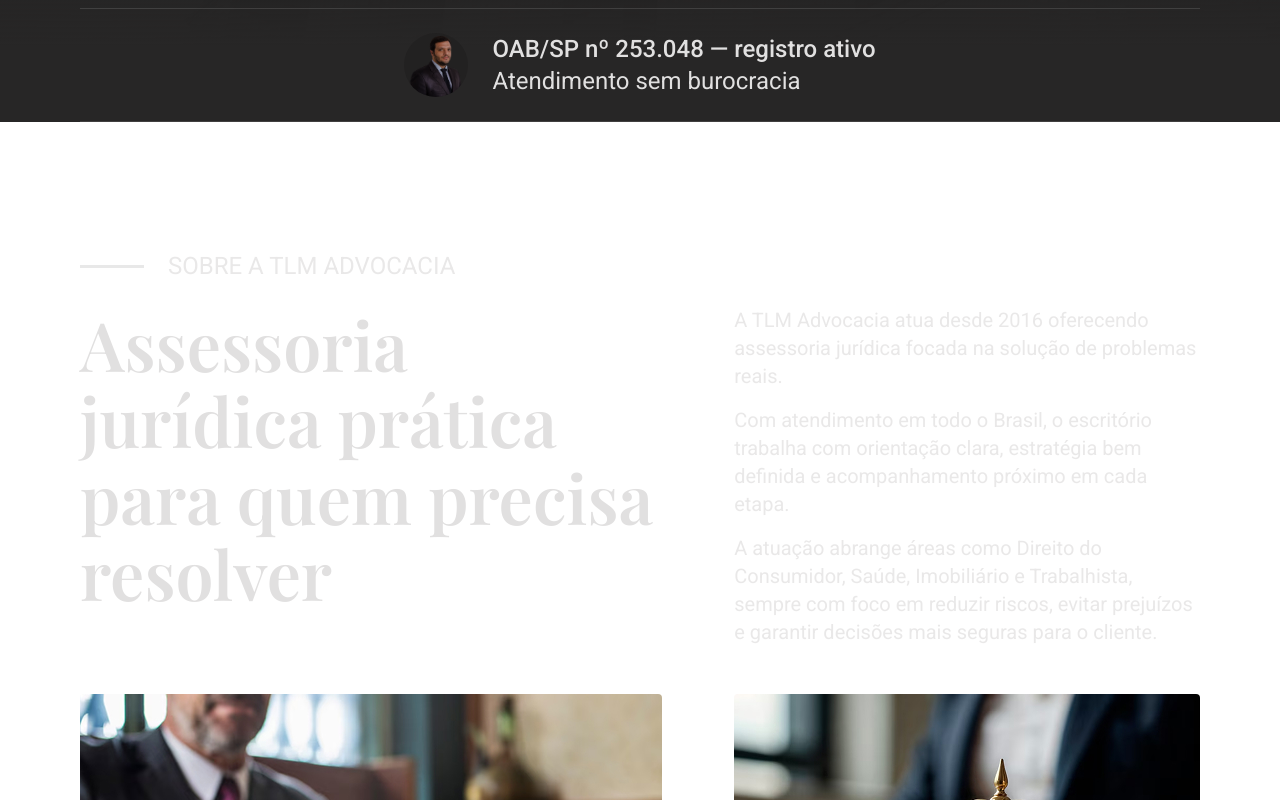
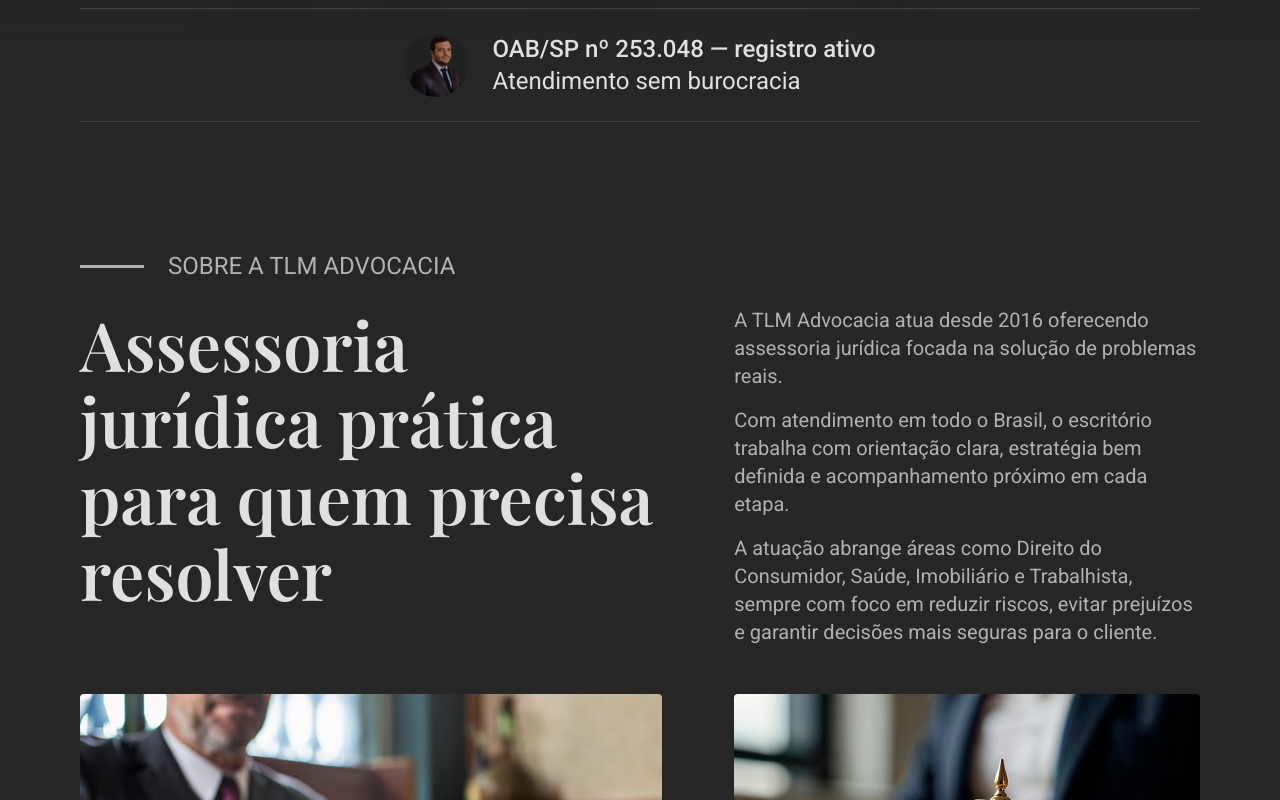
Before and after one commit to tenoriobn/tlm-advocacia, a Next.js app: page / in a window 1280 px wide. Shown: the part 720-1520 px from the top of the page. Built offline with nearby package versions, Linux system fonts and the light colour scheme.

Commit message:
refactor: :recycle: Ajusta imagem de fundo da herosection

```diff
--- a/src/app/(home)/HeroSection/index.tsx
+++ b/src/app/(home)/HeroSection/index.tsx
@@ -7,7 +7,7 @@ export default function HeroSection() {
     <section
       id="inicio"
       aria-labelledby="titulo-principal"
-      className="bg-header bg-cover w-full max-xs:px-4 max-md:px-6 md:px-8 lg:px-20"
+      className="bg-header bg-cover bg-top w-full max-xs:px-4 max-md:px-6 md:px-8 lg:px-20 "
     >
       <div className="max-w-480 w-full min-h-dvh pt-24 grid grid-rows-[1fr_auto] m-auto">
         <header className="flex flex-col justify-center items-center gap-12 lg:gap-18 py-18 md:py-32">
--- a/src/app/globals.css
+++ b/src/app/globals.css
@@ -36,9 +36,6 @@
     rgba(39, 38, 38, 0.01) 68%,
     rgba(39, 38, 38, 1) 91%
   );
-
-  --background-image-header:
-    var(--background-image-gradient-primary), url("/images/herosection-bg.png");
 
   --background-image-gradient-primary-5deg: linear-gradient(
     0deg,
@@ -89,6 +86,13 @@
     caret-color: var(--color-secondary) !important;
     transition: background-color 5000s ease-in-out 0s;
   }
+
+  .bg-header {
+    background-color: var(--color-primary);
+    background-image:
+      var(--background-image-gradient-primary),
+      url("/images/herosection-bg.png");
+  }
 }
 
 @layer utilities {
```
Also changed, not shown: public/images/herosection-bg.png.
